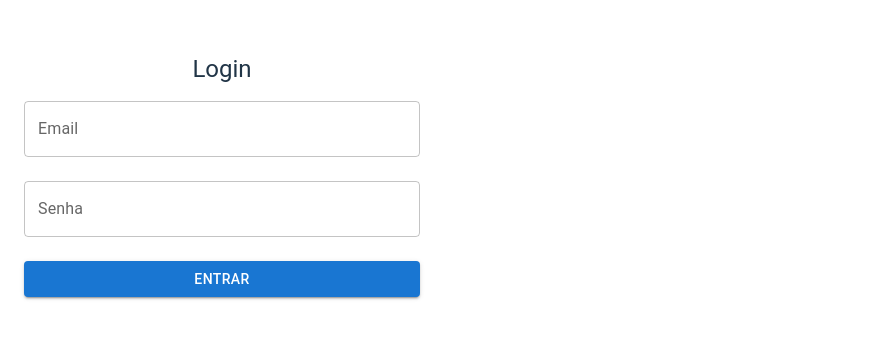
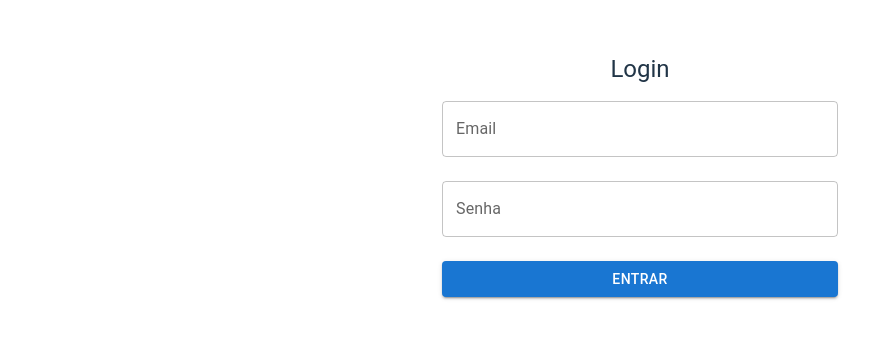
Before and after one commit to JediMastering/basic-mui, a React (Vite) app: page / in a window 1280 px wide. Shown: the part 225-564 px from the top of the page, without its empty margins (0-879 px from the left). Built offline with nearby package versions, Linux system fonts and the light colour scheme.

Commit message:
Deixando input do login centralizado

```diff
--- a/src/index.css
+++ b/src/index.css
@@ -25,8 +25,6 @@ a:hover {
 
 body {
   margin: 0;
-  display: flex;
-  place-items: start;
   min-width: 320px;
   min-height: 100vh;
 }
```
